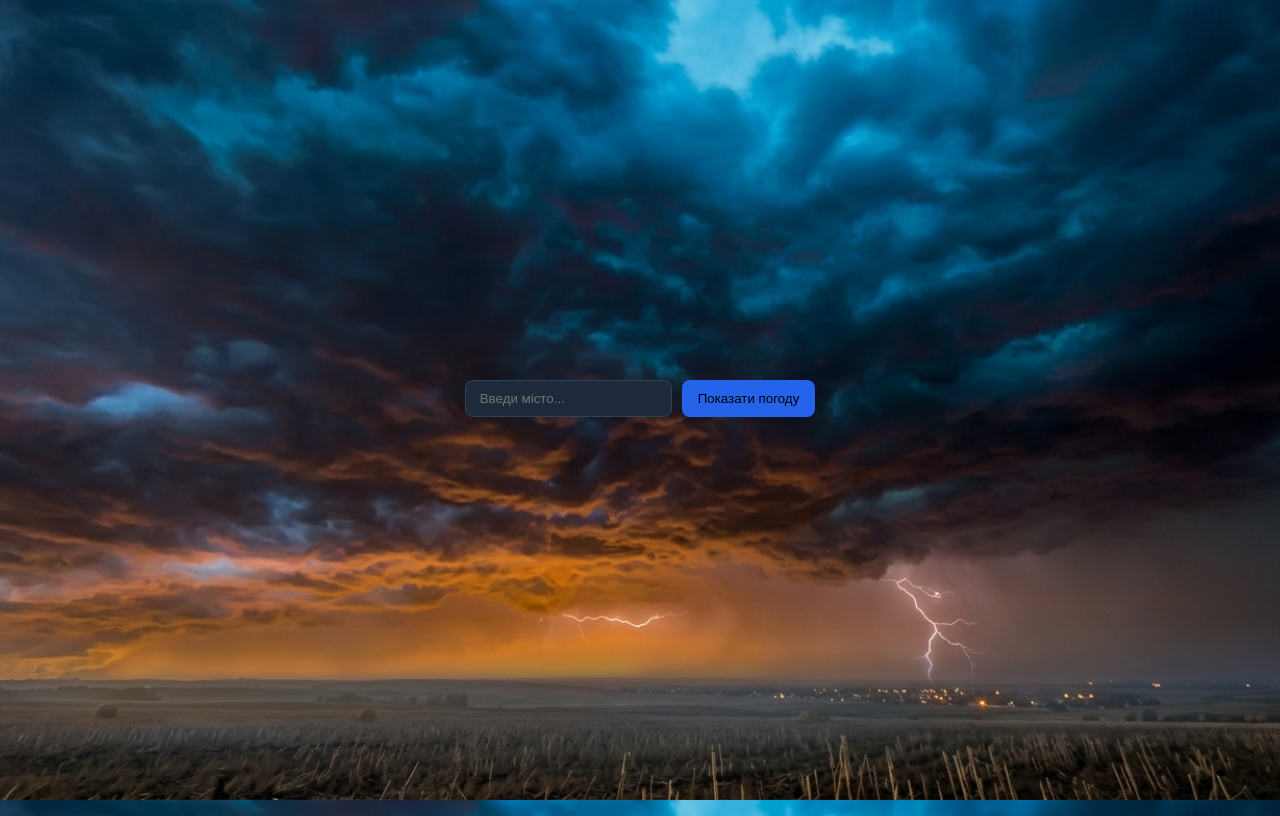
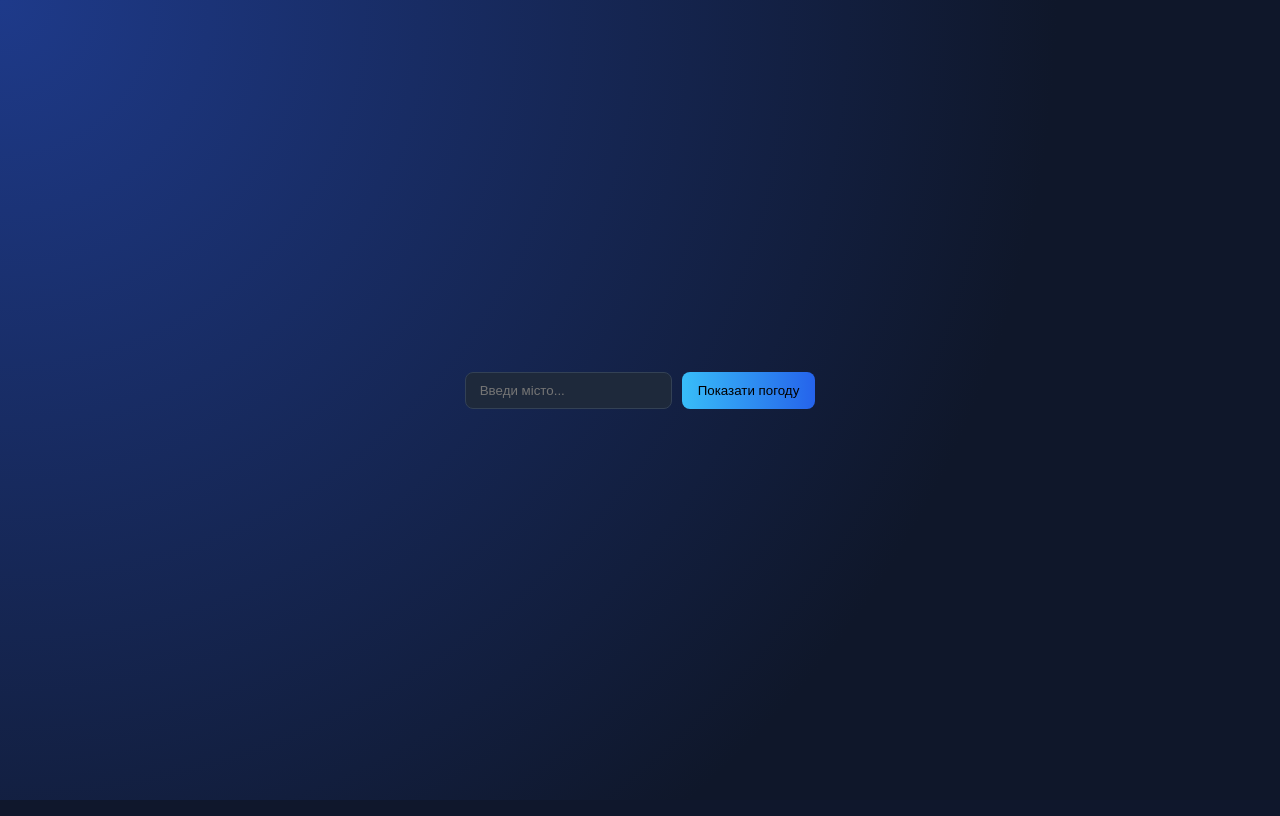
Before and after one commit to xsxzdkxa-dev/weather-web, a Flask app: page / in a window 1280 px wide. Run offline with Flask 3, Linux system fonts and the light colour scheme.

Commit message:
Update styles and remove old background

```diff
--- a/static/style.css
+++ b/static/style.css
@@ -1,5 +1,7 @@
 *{
     box-sizing: border-box;
+    margin: 0;
+    padding: 0;
 }
 
 body{
@@ -7,14 +9,14 @@ body{
     display: flex;
     justify-content: center;
     align-items: center;
-    background-color: #111827;
+    background: radial-gradient(circle at top left, #1e3a8a, #0f172a 70% );
+    min-height: 100vh;
     color: #f8fafc;
     flex-direction: column;
-    background-image: url("weatherf.jpeg");
-    background-size: cover;
-    background-position: center;
     background-repeat: no-repeat;
     background-attachment: fixed;
+    font-family: Inter, Segoe UI, Tahoma, Geneva, Verdana, sans-serif;
+
 }
 
 form{
@@ -25,7 +27,7 @@ form{
 
 input{
     background-color: #1e293b;
-    color: #f8fafc;
+    color: #ffffff;
     padding: 10px 14px;
     border-radius: 8px;
     border: 1px solid #334155;
@@ -36,7 +38,7 @@ button{
     border-radius: 8px;
     border: none;
     cursor: pointer;
-    background-color: #2563eb;
+    background: linear-gradient(90deg, #38bdf8, #2563eb);
 }
 
 button:hover{
```
Also changed, not shown: static/weatherf.jpeg (deleted).
